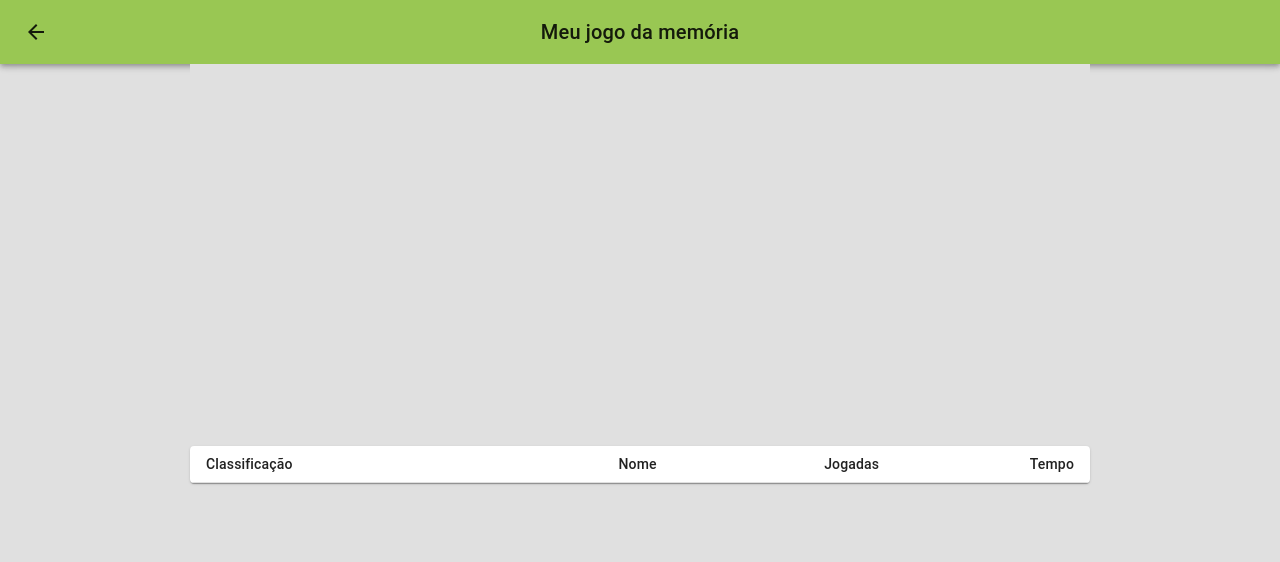
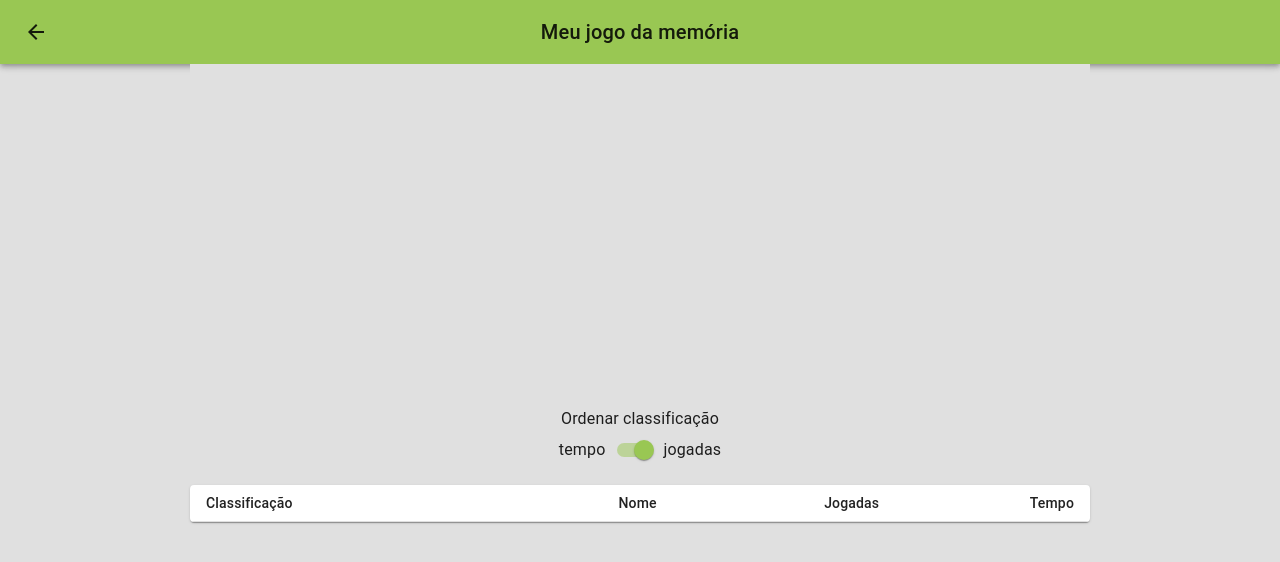
Before and after one commit to Crhist0/22-07-04-revisao-react-game, a React (Create React App) app: page /ranking in a window 1280 px wide. Shown: the top 562 px of the page. Built offline with nearby package versions, Linux system fonts and the light colour scheme.

Commit message:
add switch

```diff
--- a/src/Components/TabelaSimples.tsx
+++ b/src/Components/TabelaSimples.tsx
@@ -6,6 +6,8 @@ import TableContainer from '@mui/material/TableContainer';
 import TableHead from '@mui/material/TableHead';
 import TableRow from '@mui/material/TableRow';
 import Paper from '@mui/material/Paper';
+import { FormControlLabel, FormGroup, Switch, Typography } from '@mui/material';
+import { Box } from '@mui/system';
 
 type Row = {
     nome: string;
@@ -33,15 +35,45 @@ const localStorageRows: Row[] = [
 
 // window.localStorage.setItem('ranking', JSON.stringify(localStorageRows))
 
-function comparar(a: Row, b: Row) {
-    return a.jogadas - b.jogadas
-}
+
 
 export default function TabelaSimples() {
+
+    function compararPorJogadas(a: Row, b: Row) {
+        return a.jogadas - b.jogadas
+    }
+
+    function compararPorTempo(a: Row, b: Row) {
+        return Number(a.tempo) - Number(b.tempo)
+    }
+
+    const [checked, setChecked] = React.useState(true);
+
     let rows:Row[] = JSON.parse(window.localStorage.getItem('ranking') || '[]')
-    rows.sort(comparar)
+    rows.sort(checked ? compararPorJogadas : compararPorTempo )
 
   return (
+    <>
+
+    {/* <FormGroup>
+        <FormControlLabel control={<Switch
+          checked={checked}
+          onChange={(e)=>setChecked(e.target.checked)}
+          />} label="Ordenar classificação" />
+    </FormGroup> */}
+
+    <Box display='flex' flexDirection='column' alignItems='center'>
+        <Typography>Ordenar classificação</Typography>
+        <Box display='flex' alignItems='center'>
+            <Typography>tempo</Typography>
+        <Switch
+          checked={checked}
+          onChange={(e)=>setChecked(e.target.checked)}
+          />
+          <Typography>jogadas</Typography>
+        </Box>
+    </Box>
+
     <TableContainer component={Paper} >
       <Table  size="small">
         <TableHead>
@@ -66,12 +98,13 @@ export default function TabelaSimples() {
               </TableCell>
               <TableCell align="right">{row.nome}</TableCell>
               <TableCell align="right">{row.jogadas}</TableCell>
-              <TableCell align="right">{row.tempo}</TableCell>
+              <TableCell align="right">{Number(row.tempo) > 59 ? parseInt(`${(Number(row.tempo)/60)}`)+":"+`${Number(row.tempo)%60}` : row.tempo}</TableCell>
             </TableRow>
           )
           })}
         </TableBody>
       </Table>
     </TableContainer>
+    </>
   );
 }
```
